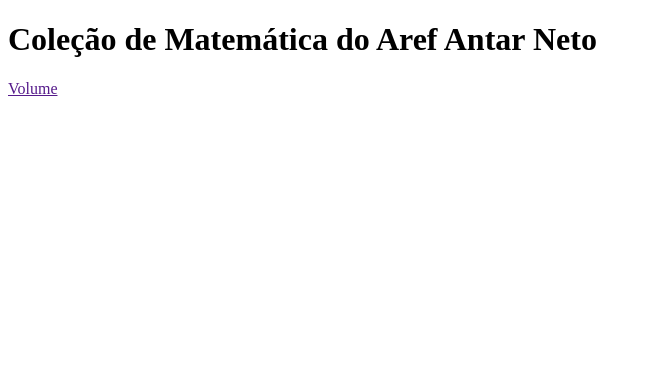
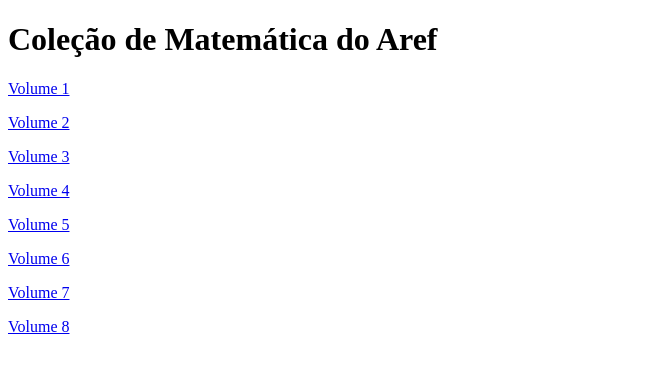
Before and after one commit to arthurfelixgr/aref, a plain HTML site: page index.html in a window 1280 px wide. Shown: the whole page, without its empty margins (0-651 px from the left). Drawn offline with Linux system fonts and the light colour scheme.

Commit message:
Update index.html

```diff
--- a/index.html
+++ b/index.html
@@ -1,12 +1,17 @@
 <!DOCTYPE html>
 <html>
-
 <head>
   <title>Coleção do Aref</title>
 </head>
-
 <body>
-
-<h1>Coleção de Matemática do Aref Antar Neto</h1>
-
-<p><a href="" target="_blank">Volume </a></p>
+<h1>Coleção de Matemática do Aref</h1>
+<p><a href="aref1.pdf" target="_blank">Volume 1</a></p>
+<p><a href="aref2.pdf" target="_blank">Volume 2</a></p>
+<p><a href="aref3.pdf" target="_blank">Volume 3</a></p>
+<p><a href="aref4.pdf" target="_blank">Volume 4</a></p>
+<p><a href="aref5.pdf" target="_blank">Volume 5</a></p>
+<p><a href="aref6.pdf" target="_blank">Volume 6</a></p>
+<p><a href="aref7.pdf" target="_blank">Volume 7</a></p>
+<p><a href="aref8.pdf" target="_blank">Volume 8</a></p>
+</body>
+</html>
```
